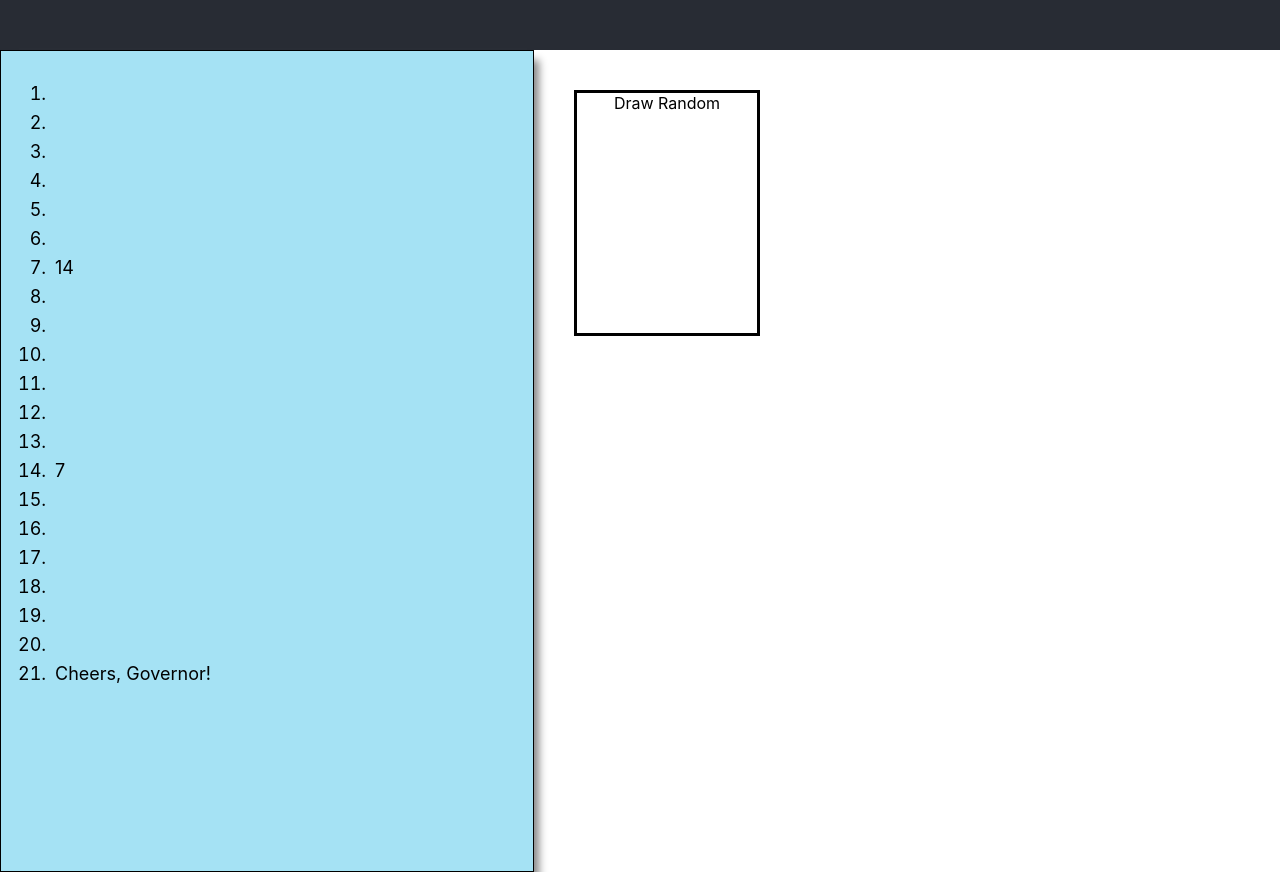
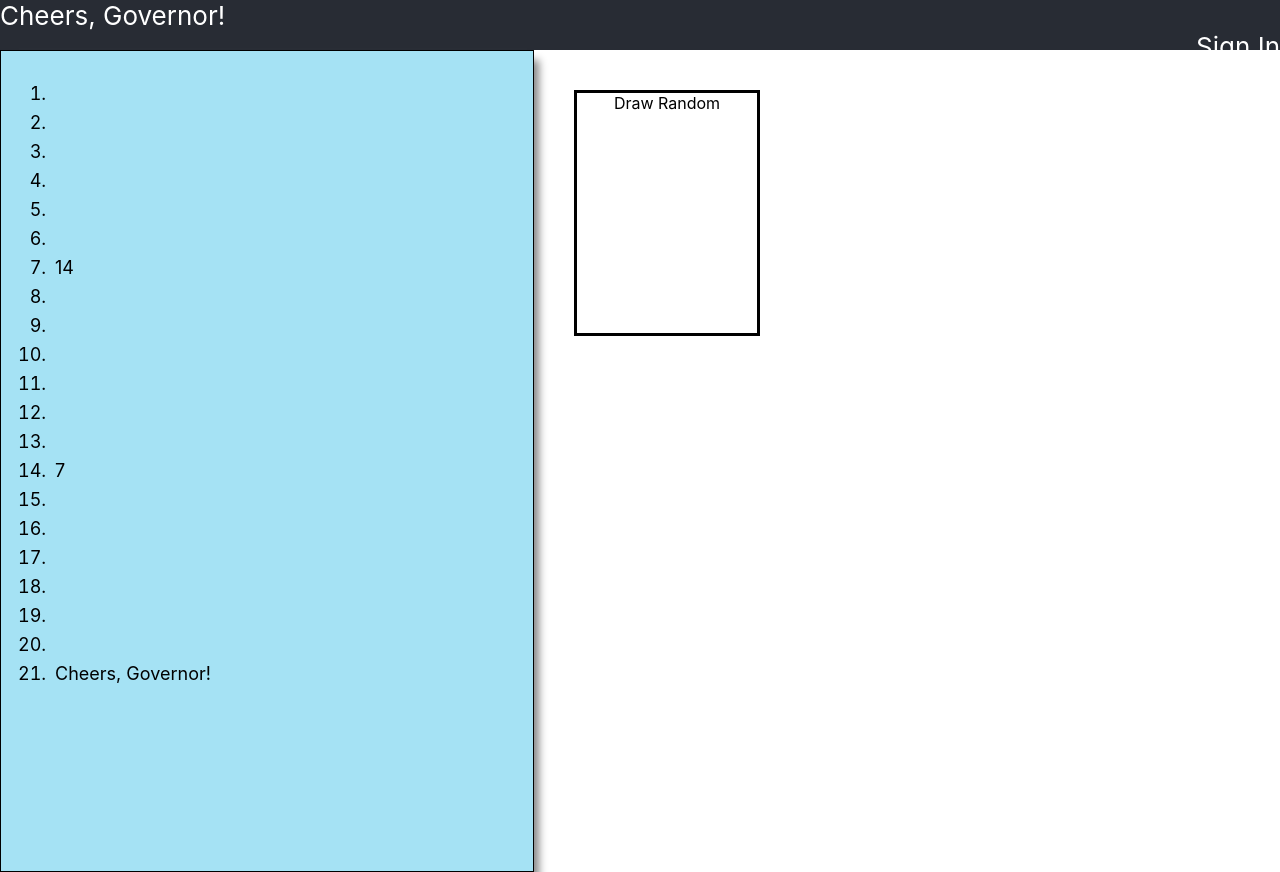
Before and after one commit to jgertz26/cheers-governor-frontend, a React (Create React App) app: page / in a window 1280 px wide. Built offline with nearby package versions, Linux system fonts and the light colour scheme.

Commit message:
Separate out navbar into component

```diff
--- a/src/components/App.js
+++ b/src/components/App.js
@@ -1,35 +1,21 @@
 import React, { Component } from "react"
+import GameUtils from "../utils/GameUtils"
+import CardPile from "../components/CardPile"
 import GameLog from "../components/GameLog"
-import CardPile from "../components/CardPile"
+import Header from "../components/Header"
 import '../styles/App.css';
-
-
 
 class App extends Component {
   constructor() {
     super();
 
     this.state = {
-      gameLog: this.setUpGame(),
+      gameLog: GameUtils.setUpGame(),
       isCardSelected: false,
       selectedTitle: null,
       selectedDescription: null
     }
   }
-
-  setUpGame() {
-    let setUp = [];
-
-    for (var i = 0; i <= 20; i++) {
-      setUp[i] = null
-    }
-    setUp[6]  = "14";
-    setUp[13]  = "7";
-    setUp[20] = "Cheers, Governor!";
-
-    return setUp
-  }
-
 
   drawRandom() {
     fetch('http://localhost:3001/api/v1/cards.json', {mode: 'cors'})
@@ -64,8 +50,7 @@ class App extends Component {
   render() {
     return (
       <div className="app">
-        <header className="app-header">
-        </header>
+        <Header/>
         <div className="main-container">
           <GameLog
             log={this.state.gameLog}
--- /dev/null
+++ b/src/components/Header.js
@@ -0,0 +1,15 @@
+import React from "react"
+import "../styles/App.css"
+
+const cardPile = (props) => {
+
+  return (
+    <div className="app-header">
+      <div>Cheers, Governor!</div>
+      <div style={{float: "right"}}>Sign In</div>
+    </div>
+  )
+
+}
+
+export default cardPile
--- a/src/styles/App.css
+++ b/src/styles/App.css
@@ -1,9 +1,8 @@
 .app-header {
   background-color: #282c34;
   height: 50px;
-  display: flex;
+  display: flow-root;
   flex-direction: column;
-  align-items: center;
   justify-content: center;
   font-size: calc(10px + 2vmin);
   color: white;
--- /dev/null
+++ b/src/utils/GameUtils.js
@@ -0,0 +1,14 @@
+function setUpGame() {
+  let setUp = [];
+
+  for (var i = 0; i <= 20; i++) {
+    setUp[i] = null
+  }
+  setUp[6]  = "14";
+  setUp[13]  = "7";
+  setUp[20] = "Cheers, Governor!";
+
+  return setUp
+}
+
+export default {setUpGame}
```
